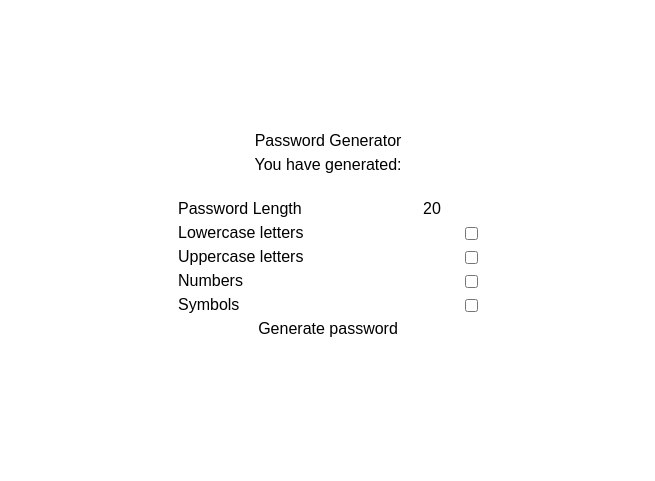
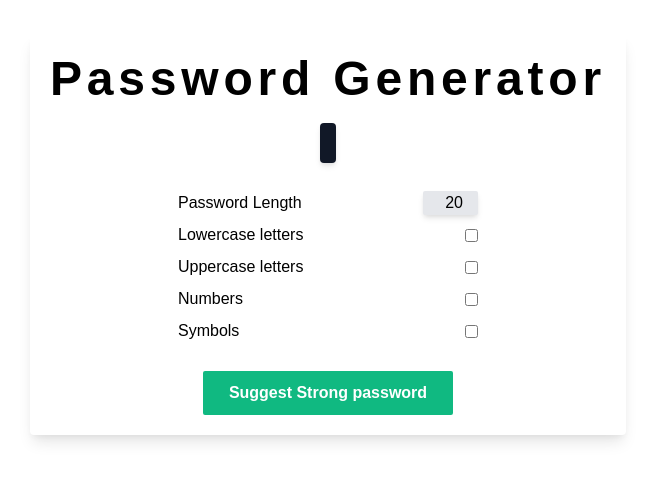
Before and after one commit to SankThomas/password-generator, a React (Create React App) app: page / in a window 1280 px wide. Shown: the part 165-646 px from the top of the page, without its empty margins (312-967 px from the left). Built offline with nearby package versions, Linux system fonts and the light colour scheme.

Commit message:
update UI and styles, add copy to clipboard

```diff
--- a/src/App.js
+++ b/src/App.js
@@ -1,64 +1,91 @@
-import { useState } from "react";
+import { useState } from "react"
 import {
   numbers,
   uppercaseLetters,
   lowercaseLetters,
-  specialSymbols
-} from "./data";
+  specialSymbols,
+} from "./data"
 
-import "./styles.css";
+import "./styles.css"
 
 export default function App() {
-  const [lowercase, setLowercase] = useState(false);
-  const [uppercase, setUppercase] = useState(false);
-  const [number, setNumber] = useState(false);
-  const [symbols, setSymbols] = useState(false);
-  const [password, setPassword] = useState("");
-  const [passwordLength, setPasswordLength] = useState(20);
+  const [lowercase, setLowercase] = useState(false)
+  const [uppercase, setUppercase] = useState(false)
+  const [number, setNumber] = useState(false)
+  const [symbols, setSymbols] = useState(false)
+  const [password, setPassword] = useState("")
+  const [passwordLength, setPasswordLength] = useState(20)
 
+  // Prevent the page refreshing when submitting the form
   const handleSubmit = (e) => {
-    e.preventDefault();
-  };
+    e.preventDefault()
+  }
 
+  // Password generating function
   const handleGeneratePassword = () => {
-    let generatedPassword = "";
+    let generatedPassword = ""
 
     if (lowercase) {
-      generatedPassword += lowercaseLetters;
+      generatedPassword += lowercaseLetters
     }
 
     if (uppercase) {
-      generatedPassword += uppercaseLetters;
+      generatedPassword += uppercaseLetters
     }
 
     if (number) {
-      generatedPassword += numbers;
+      generatedPassword += numbers
     }
 
     if (symbols) {
-      generatedPassword += specialSymbols;
+      generatedPassword += specialSymbols
     }
 
-    setPassword(createPassword(generatedPassword));
-  };
+    setPassword(createPassword(generatedPassword))
+  }
 
   const createPassword = (generatedPassword) => {
-    let password = "";
-    const generatedPasswordLength = generatedPassword.length;
+    let password = ""
+    const generatedPasswordLength = generatedPassword.length
 
     for (let i = 0; i < passwordLength; i++) {
-      const passwordIndex = Math.floor(Math.random() * generatedPasswordLength);
-      password += generatedPassword.chartAt(passwordIndex);
+      const passwordIndex = Math.floor(Math.random() * generatedPasswordLength)
+      password += generatedPassword.charAt(passwordIndex)
     }
-    return password;
-  };
+    return password
+  }
+
+  // Copy to clipboard
+  const handleCopy = () => {
+    navigator.clipboard.writeText(password)
+  }
 
   return (
     <div className="App">
-      <h1>Password Generator</h1>
-      <h3>You have generated: {password}</h3>
+      {/* 4 divs to add background gaussian blur */}
+      <div className="red"></div>
+      <div className="green"></div>
+      <div className="orange"></div>
+      <div className="blue"></div>
+      {/* End of background divs */}
+
+      <section className="bg-white flex flex-col items-center justify-center p-5 rounded shadow-lg">
+        <h1 className="text-4xl mb-5 font-bold tracking-widest md:text-5xl">
+          Password Generator
+        </h1>
+        <div className="bg-gray-900 h-10 flex items-center justify-between px-2 rounded shadow-md">
+          <h3 className="text-white text-left tracking-wider">{password}</h3>
+          {password && (
+            <button
+              className="bg-green-400 p-1 text-sm rounded text-white"
+              onClick={handleCopy}
+            >
+              Copy
+            </button>
+          )}
+        </div>
         <form onSubmit={handleSubmit}>
-        <div>
+          <div className="my-2">
             <label htmlFor="password-length">Password Length</label>
             <input
               type="number"
@@ -68,10 +95,11 @@ export default function App() {
               max="20"
               defaultValue={passwordLength}
               onChange={(e) => setPasswordLength(e.target.value)}
+              className="text-right bg-gray-200 rounded-sm shadow-md"
             />
           </div>
 
-        <div>
+          <div className="my-2">
             <label htmlFor="lowercase">Lowercase letters</label>
             <input
               type="checkbox"
@@ -82,7 +110,7 @@ export default function App() {
             />
           </div>
 
-        <div>
+          <div className="my-2">
             <label htmlFor="uppercase">Uppercase letters</label>
             <input
               type="checkbox"
@@ -93,7 +121,7 @@ export default function App() {
             />
           </div>
 
-        <div>
+          <div className="my-2">
             <label htmlFor="numbers">Numbers</label>
             <input
               type="checkbox"
@@ -104,7 +132,7 @@ export default function App() {
             />
           </div>
 
-        <div>
+          <div className="my-2">
             <label htmlFor="symbols">Symbols</label>
             <input
               type="checkbox"
@@ -115,10 +143,15 @@ export default function App() {
             />
           </div>
 
-        <button type="submit" onClick={handleGeneratePassword}>
-          Generate password
+          <button
+            type="submit"
+            onClick={handleGeneratePassword}
+            className="bg-green-500 py-2 px-6 rounded-sm text-white font-bold hover:bg-transparent hover:text-green-500 border-2 border-green-500 transition-all duration-500 mt-5"
+          >
+            Suggest Strong password
           </button>
         </form>
+      </section>
     </div>
-  );
+  )
 }
```
Lines whose indentation alone changed are shown as unchanged.
